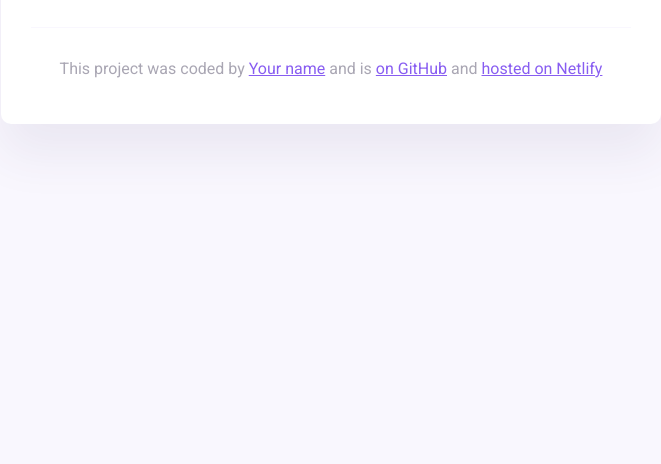
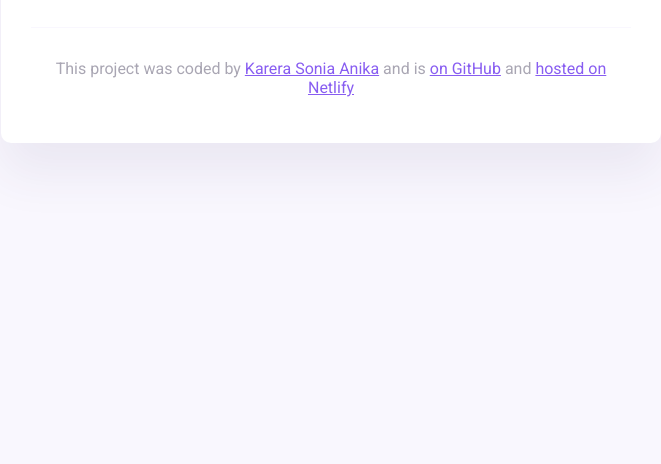
Before and after one commit to AnikaSonia/week6-project, a website: page index.html in a window 1280 px wide. Shown: the part 336-800 px from the top of the page, without its empty margins (309-970 px from the left). Drawn offline with nearby package versions, Linux system fonts and the light colour scheme; files that its build step writes are made by us from their sources.

Commit message:
Updated footer data

```diff
--- a/index.html
+++ b/index.html
@@ -47,7 +47,7 @@
       <footer>
         <p>
           This project was coded by
-          <a href="#" target="_blank">Your name</a> and is
+          <a href="#" target="_blank">Karera Sonia Anika</a> and is
           <a href="#" target="_blank"> on GitHub</a> and
           <a href="#" target="_blank">hosted on Netlify</a>
         </p>
```
